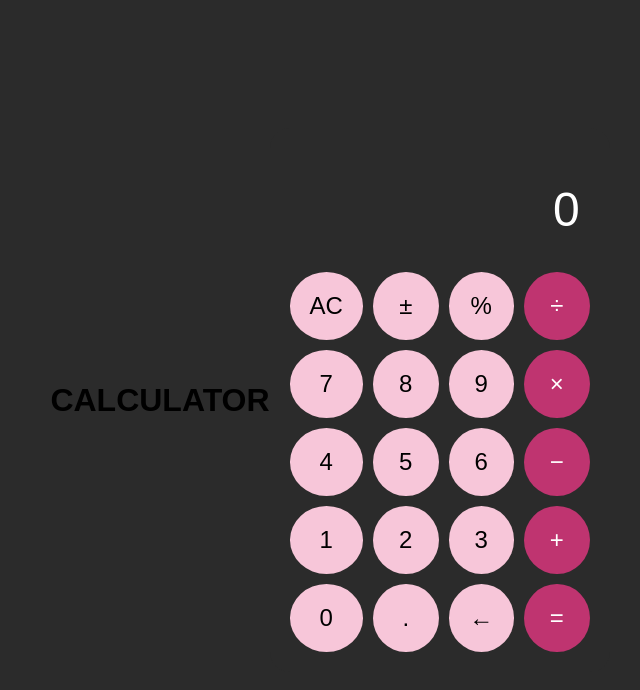
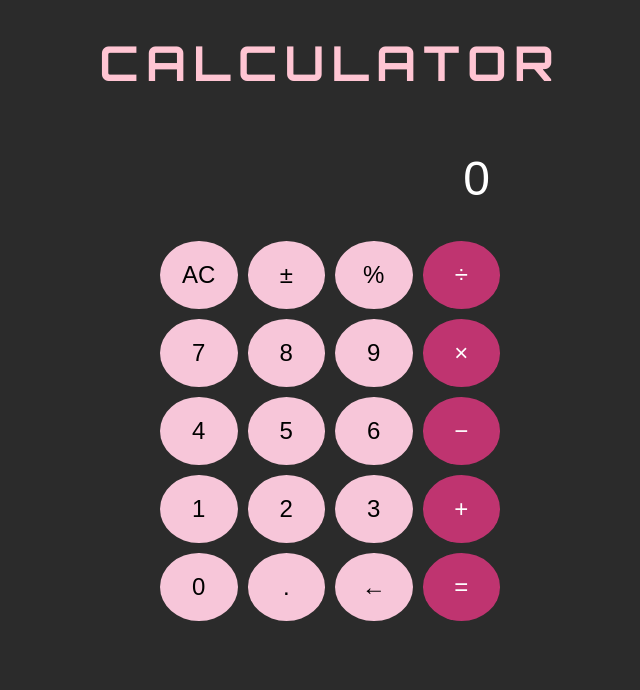
Before and after one commit to manasalaxmi/calculator, a plain HTML site: page index.html in a window 1280 px wide. Shown: the whole page, without its empty margins (310-950 px from the left). Drawn offline with Linux system fonts and the light colour scheme.

Commit message:
Update style.css

```diff
--- a/style.css
+++ b/style.css
@@ -1,19 +1,32 @@
+@import url('https://fonts.googleapis.com/css2?family=Orbitron:wght@700&display=swap');
+
 body {
   margin: 0;
-  background-color: #2b2b2b;
-  display: flex;
-  align-items: center;
-  justify-content: center;
-  height: 100vh;
+  padding: 0;
+  background: #2b2b2b;
   font-family: 'Arial', sans-serif;
+  /* Remove display: flex and height: 100vh from here! */
 }
 
+h1 {
+  font-family: 'Orbitron', 'Courier New', Courier, monospace;
+  color: #FFC5D3;
+  text-align: center;
+  margin-top: 32px;
+  margin-bottom: 24px;
+  font-size: 3rem;
+  letter-spacing: 0.15em;
+  user-select: none;
+  font-weight: 700;
+}
+
+/* Center the calculator only */
 #calculator {
-  background-color: #2b2b2b;
-  border-radius: 20px;
-  padding: 20px;
-  width: 300px;
+  margin: 0 auto;
+  width: 340px; /* Or your calculator's width */
+  display: block;
 }
+
 
 #display {
   background-color: transparent;
```
